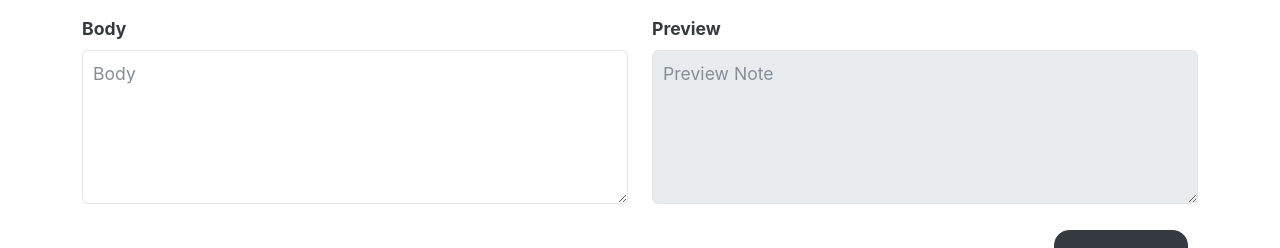
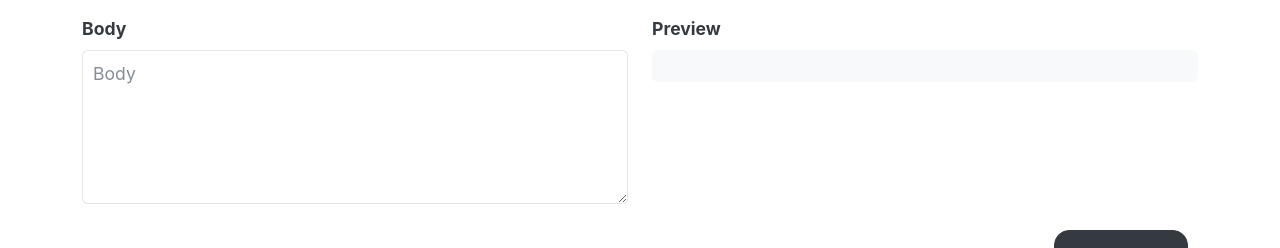
Before and after one commit to Swaniket/notes-bucket, a React (Vite) app in the folder ui/: page /create in a window 1280 px wide. Shown: the part 247-495 px from the top of the page. Built offline with nearby package versions, Linux system fonts and the light colour scheme; sample sign-in values are in the browser's storage.

Commit message:
UI - Added markdown support

```diff
--- a/ui/src/components/Notes/NoteDetails/index.jsx
+++ b/ui/src/components/Notes/NoteDetails/index.jsx
@@ -1,6 +1,6 @@
 import React from "react";
 import ReactMarkdown from "react-markdown";
-import { Row, Col, Form } from "react-bootstrap";
+import { Row, Col, Form, Alert } from "react-bootstrap";
 
 function NoteDetails({
   title = "",
@@ -68,16 +68,9 @@ function NoteDetails({
             <Form.Label className="field-header">
               <strong>Preview</strong>
             </Form.Label>
-            <Form.Control
-              as="textarea"
-              rows={5}
-              placeholder="Preview Note"
-              id="password"
-              name="password"
-              autoComplete="off"
-              value={values.body}
-              disabled
-            />
+            <Alert variant="light">
+              <ReactMarkdown>{values.body}</ReactMarkdown>
+            </Alert>
           </Form.Group>
         </Col>
       </Row>
```
